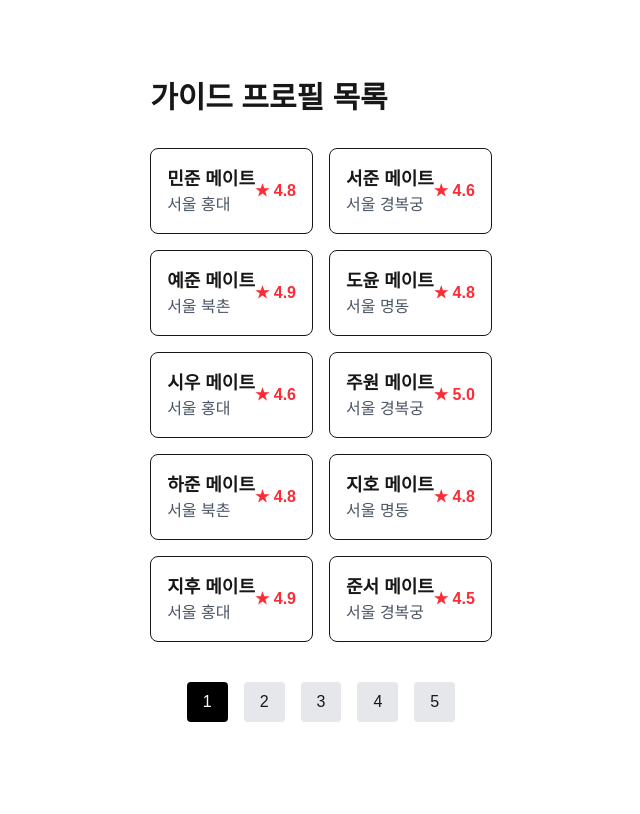
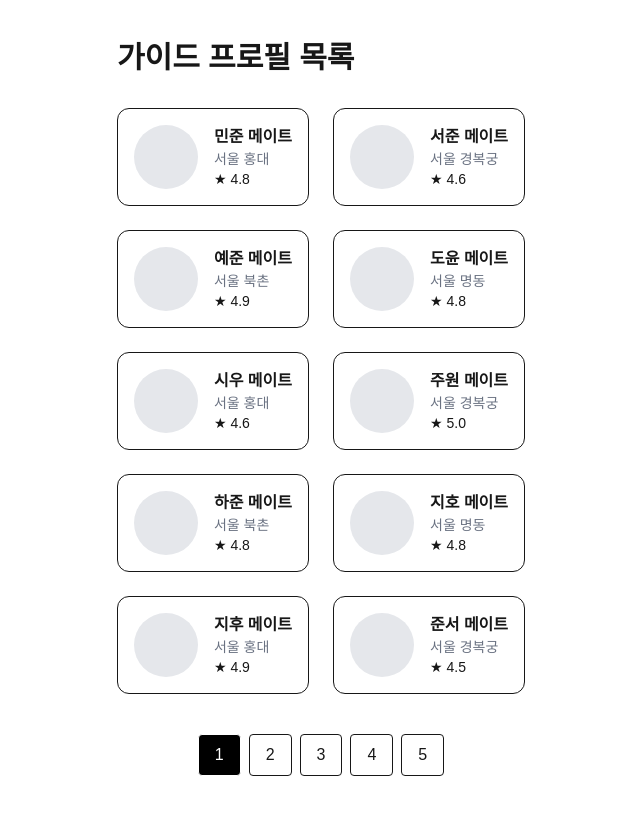
Before and after one commit to RighteousJ/travel-mate, a Next.js app: page /guides in a window 1280 px wide. Shown: the whole page, without its empty margins (319-959 px from the left). Built offline with nearby package versions, Linux system fonts and the light colour scheme.

Commit message:
fix: restore UI and implement all features properly

```diff
--- a/app/guides/page.tsx
+++ b/app/guides/page.tsx
@@ -2,7 +2,7 @@
 
 import React, { useState } from 'react';
 
-// 동일한 가이드 데이터 (실제 프로젝트에선 별도 파일로 분리 추천)
+// 위와 동일한 guides 데이터를 가져오기 위해 상단에 선언
 const guides = Array.from({ length: 50 }, (_, i) => ({
   id: i + 1,
   name: ["민준", "서준", "예준", "도윤", "시우", "주원", "하준", "지호", "지후", "준서", "준우", "현우", "도현", "지훈", "건우", "우진", "선우", "유준", "민재", "현준", "윤우", "서진", "정우", "은우", "지한", "승우", "유찬", "로운", "지안", "시윤", "민규", "태윤", "민혁", "동현", "태민", "진우", "유빈", "승민", "성민", "준영", "현민", "수현", "재윤", "우성", "영준", "도겸", "승준", "승현", "준혁", "준희"][i % 50],
@@ -10,37 +10,29 @@ const guides = Array.from({ length: 50 }, (_, i) => ({
   rating: (4.5 + Math.random() * 0.5).toFixed(1),
 }));
 
-export default function GuideList() {
+export default function GuidesPage() {
   const [page, setPage] = useState(1);
-  const itemsPerPage = 10;
-  const totalPages = 5;
-
-  const currentGuides = guides.slice((page - 1) * itemsPerPage, page * itemsPerPage);
+  const start = (page - 1) * 10;
+  const currentGuides = guides.slice(start, start + 10);
 
   return (
-    <main className="pt-20 px-4 max-w-5xl mx-auto pb-20">
+    <main className="max-w-5xl mx-auto px-8 pt-10">
       <h1 className="text-3xl font-bold mb-8">가이드 프로필 목록</h1>
-
-      <div className="grid grid-cols-1 md:grid-cols-2 gap-4">
+      <div className="grid grid-cols-2 gap-6">
         {currentGuides.map((g) => (
-          <div key={g.id} className="border p-4 rounded-lg flex items-center justify-between">
+          <div key={g.id} className="flex gap-4 p-4 border rounded-xl">
+            <div className="w-16 h-16 bg-gray-200 rounded-full" />
             <div>
-              <div className="font-bold text-lg">{g.name} 메이트</div>
-              <div className="text-gray-600">{g.location}</div>
+              <p className="font-bold">{g.name} 메이트</p>
+              <p className="text-sm text-gray-500">{g.location}</p>
+              <p className="text-sm">★ {g.rating}</p>
             </div>
-            <div className="text-red-500 font-bold">★ {g.rating}</div>
           </div>
         ))}
       </div>
-
-      {/* 페이지네이션 */}
-      <div className="flex justify-center gap-4 mt-10">
-        {[1, 2, 3, 4, 5].map((p) => (
-          <button
-            key={p}
-            onClick={() => setPage(p)}
-            className={`px-4 py-2 rounded ${page === p ? 'bg-black text-white' : 'bg-gray-200'}`}
-          >
+      <div className="flex justify-center gap-2 mt-10 mb-10">
+        {[1,2,3,4,5].map(p => (
+          <button key={p} onClick={() => setPage(p)} className={`px-4 py-2 border rounded ${page === p ? 'bg-black text-white' : ''}`}>
             {p}
           </button>
         ))}
--- a/app/page.tsx
+++ b/app/page.tsx
@@ -2,7 +2,7 @@
 
 import React, { useState } from 'react';
 
-// 데이터 정의는 그대로 유지
+// 가이드 데이터 정의 (컴포넌트 바깥에 배치하여 렌더링 최적화)
 const guides = Array.from({ length: 50 }, (_, i) => ({
   id: i + 1,
   name: ["민준", "서준", "예준", "도윤", "시우", "주원", "하준", "지호", "지후", "준서", "준우", "현우", "도현", "지훈", "건우", "우진", "선우", "유준", "민재", "현준", "윤우", "서진", "정우", "은우", "지한", "승우", "유찬", "로운", "지안", "시윤", "민규", "태윤", "민혁", "동현", "태민", "진우", "유빈", "승민", "성민", "준영", "현민", "수현", "재윤", "우성", "영준", "도겸", "승준", "승현", "준혁", "준희"][i % 50],
@@ -15,46 +15,43 @@ export default function Home() {
   const top10Guides = guides.slice(0, 10);
 
   return (
-    <main className="max-w-7xl mx-auto px-6 pt-24 pb-16">
-      {/* 1 & 3. 추천 가이드 섹션 - 에어비앤비 스타일 */}
-      <section className="mb-20">
-        <div className="flex justify-between items-end mb-8">
-          <h2 className="text-3xl font-extrabold text-gray-900">트래블메이트 추천 가이드 TOP 10</h2>
-          <div className="flex gap-3">
-            <button onClick={() => setCurrentIdx(Math.max(0, currentIdx - 3))} className="w-10 h-10 border border-gray-300 rounded-full hover:bg-gray-100 flex items-center justify-center">{"<"}</button>
-            <button onClick={() => setCurrentIdx(Math.min(7, currentIdx + 3))} className="w-10 h-10 border border-gray-300 rounded-full hover:bg-gray-100 flex items-center justify-center">{">"}</button>
+    <main className="max-w-7xl mx-auto px-8 pt-10">
+      {/* 1. 추천 가이드 섹션 */}
+      <section className="py-12 border-b border-gray-100">
+        <div className="flex justify-between items-center mb-8">
+          <h2 className="text-2xl font-bold">트래블메이트 추천 가이드 TOP 10</h2>
+          <div className="flex gap-2">
+            <button onClick={() => setCurrentIdx(Math.max(0, currentIdx - 3))} className="p-3 border rounded-full hover:bg-gray-100">{"<"}</button>
+            <button onClick={() => setCurrentIdx(Math.min(7, currentIdx + 3))} className="p-3 border rounded-full hover:bg-gray-100">{">"}</button>
           </div>
         </div>
-
-        <div className="grid grid-cols-1 md:grid-cols-3 gap-8">
+        <div className="grid grid-cols-3 gap-6">
           {top10Guides.slice(currentIdx, currentIdx + 3).map((g) => (
-            <div key={g.id} className="group cursor-pointer">
-              <div className="aspect-square bg-gray-200 rounded-2xl mb-4 overflow-hidden">
-                <img src={`https://api.dicebear.com/7.x/avataaars/svg?seed=${g.id}`} alt={g.name} className="w-full h-full object-cover group-hover:scale-105 transition-transform" />
+            <div key={g.id} className="cursor-pointer">
+              <div className="bg-gray-200 h-64 rounded-xl mb-3 overflow-hidden">
+                <img src={`https://api.dicebear.com/7.x/avataaars/svg?seed=${g.id}`} alt={g.name} className="w-full h-full object-cover" />
               </div>
-              <div className="flex justify-between">
-                <h3 className="font-bold text-lg">{g.name} 메이트</h3>
-                <span className="font-semibold">★ {g.rating}</span>
-              </div>
-              <p className="text-gray-500">{g.location}</p>
+              <p className="font-bold">{g.name} 메이트</p>
+              <p className="text-gray-500 text-sm">{g.location}</p>
+              <p className="text-sm font-semibold">★ {g.rating}</p>
             </div>
           ))}
         </div>
       </section>
 
-      {/* 5. 인기 코스 섹션 - 깔끔한 카드 스타일 */}
-      <section>
-        <h2 className="text-3xl font-extrabold text-gray-900 mb-8">지금 가장 인기 있는 투어</h2>
-        <div className="grid grid-cols-1 sm:grid-cols-2 lg:grid-cols-4 gap-6">
+      {/* 2. 인기 코스 섹션 */}
+      <section className="py-12">
+        <h2 className="text-2xl font-bold mb-8">지금 가장 인기 있는 투어</h2>
+        <div className="grid grid-cols-4 gap-4">
           {[
-            { name: guides[0].name, title: "홍대 투어 4시간" },
-            { name: guides[1].name, title: "경복궁 역사 가이드" },
-            { name: guides[2].name, title: "북촌 한복체험" },
-            { name: guides[3].name, title: "명동 데이트" }
+            { n: guides[0].name, t: "홍대 투어 4시간" },
+            { n: guides[1].name, t: "경복궁 역사 가이드" },
+            { n: guides[2].name, t: "북촌 한복체험" },
+            { n: guides[3].name, t: "명동 데이트" }
           ].map((c, i) => (
-            <div key={i} className="bg-white border border-gray-200 p-6 rounded-2xl shadow-sm hover:shadow-lg transition-shadow">
-              <h3 className="font-bold text-xl mb-2">{c.title}</h3>
-              <p className="text-gray-600">인기 가이드 <span className="font-bold text-black">{c.name}</span>와 함께</p>
+            <div key={i} className="p-5 border rounded-xl hover:shadow-lg transition">
+              <h4 className="font-bold">{c.t}</h4>
+              <p className="text-sm text-gray-500 mt-1">{c.n} 메이트와 함께</p>
             </div>
           ))}
         </div>
```
